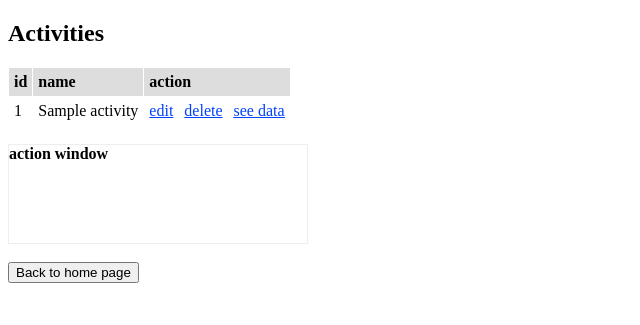
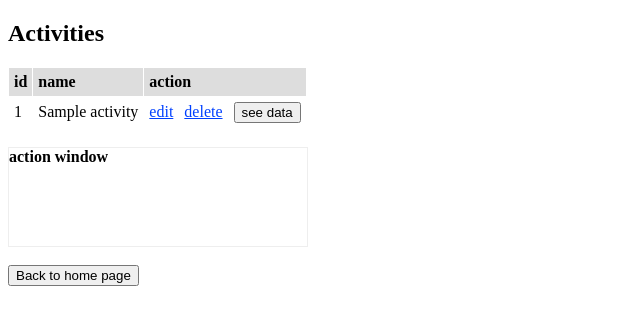
Before and after one commit to GustavoSouza123/activity-tracker, a PHP site: page /activities.php in a window 1280 px wide. Shown: the top 325 px of the page, without its empty margins (0-640 px from the left). Run offline with PHP 8.4, Linux system fonts and the light colour scheme; tables that the repository leaves empty or names only in its code hold one stand-in row (values such as "Sample post").

Commit message:
fix: rename table when editing the activity

```diff
--- a/activities.php
+++ b/activities.php
@@ -35,7 +35,12 @@
                             <td>".$value['name']."</td>
                             <td class='action edit' row_id='".$value['id']."' row_name='".$value['name']."'>edit</td>
                             <td class='action delete' row_id='".$value['id']."' row_name='".$value['name']."'>delete</td>
-                            <td class='action see'><a href='activity_data.php'>see data</a></td>
+                            <td class='action see'>
+                                <form action='activity_data.php' method='post'>
+                                    <input type='hidden' name='data-name' value='".$value['name']."' />
+                                    <input class='action' type='submit' name='see-data' value='see data' />
+                                </form>
+                            </td>
                         </tr>";
                 }
                 echo "</table>";
@@ -55,9 +60,16 @@
                     $sql = $pdo->prepare("UPDATE `activities` SET name=? WHERE id=?");
                     $sql->execute(array($_POST["name"], $id));
 
+                    $sql = "ALTER TABLE `".$_POST["data-name"]."` RENAME `".$_POST["name"]."`";
+                    $pdo->exec($sql);
+
                     $message = "activity edited successfully, refresh the page to see the changes";
                 } catch(PDOException $e) {
-                    echo $sql . "<br>" . $e->getMessage();
+                    if($e->getCode() == "42S02") {
+                        $message = "the table `".$_POST["name"]."` has already been renamed";
+                    } else {
+                        echo $sql . "<br>" . $e->getMessage();
+                    }
                 }
             }
         }
```
